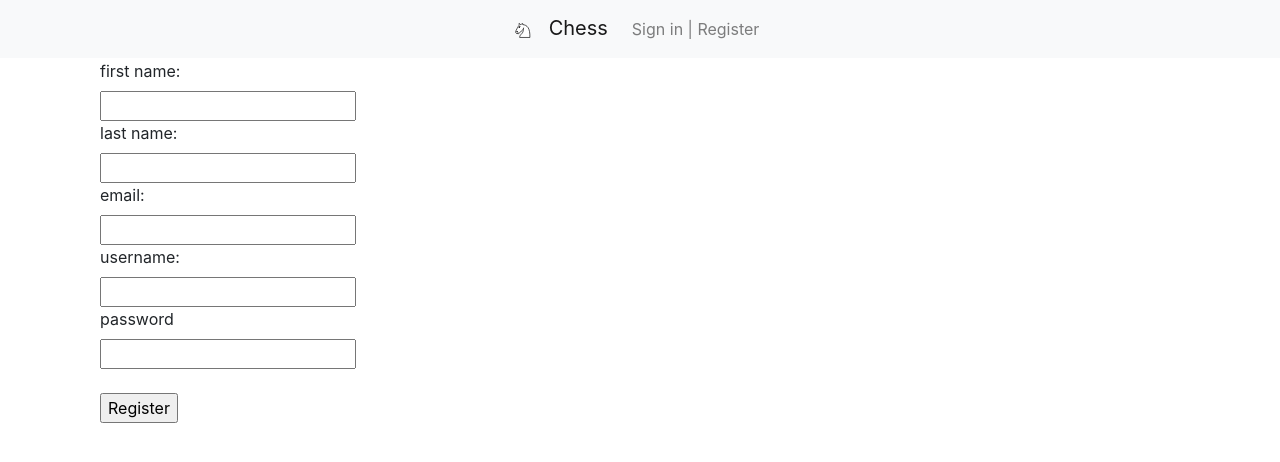
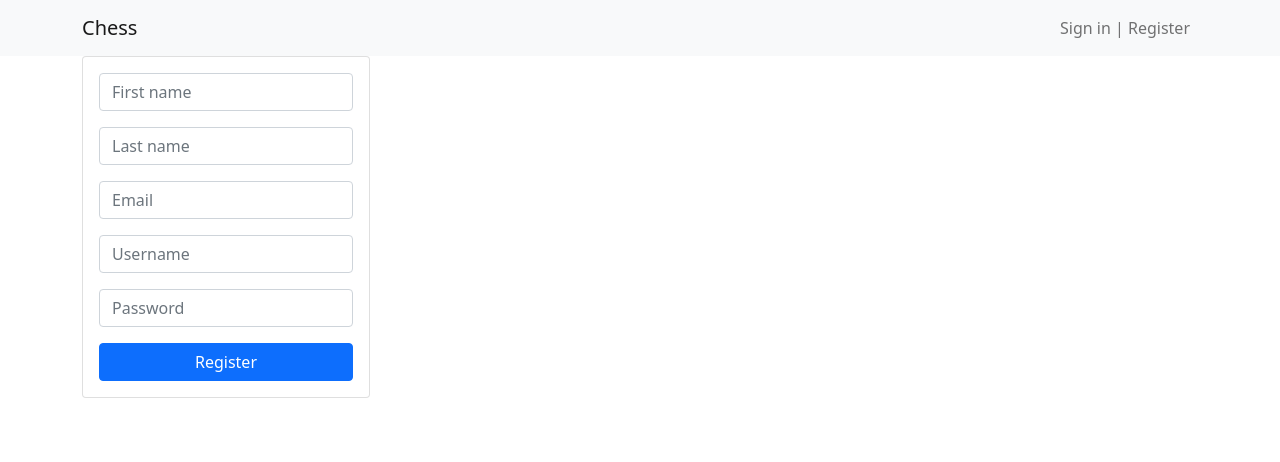
Before and after one commit to injornal/chess-rating-system, a Flask app: page /register/ in a window 1280 px wide. Shown: the top 462 px of the page. Run offline with Flask 3, Linux system fonts and the light colour scheme; some libraries are stand-ins or nearby versions.

Commit message:
some frontend improvements

```diff
--- a/alembic.ini
+++ b/alembic.ini
@@ -60,7 +60,7 @@ version_path_separator = os  # Use os.pathsep. Default configuration used for ne
 # are written from script.py.mako
 # output_encoding = utf-8
 
-sqlalchemy.url = postgresql://chess:lynbrook_chess@localhost:5432/chess_database
+sqlalchemy.url = "postgresql://chess:lynbrook_chess@localhost:5432/chess_database"
 
 
 [post_write_hooks]
--- a/requirements.txt
+++ b/requirements.txt
@@ -1,5 +1,5 @@
 blinker==1.6.2
-click==8.1.5
+click==8.1.6
 Flask==2.3.2
 Flask-SQLAlchemy==3.0.5
 importlib-metadata==6.8.0
@@ -7,7 +7,7 @@ itsdangerous==2.1.2
 Jinja2==3.1.2
 MarkupSafe==2.1.3
 psycopg2-binary==2.9.6
-SQLAlchemy==2.0.18
+SQLAlchemy==2.0.19
 typing_extensions==4.7.1
 Werkzeug==2.3.6
-zipp==3.16.1
+zipp==3.16.2
--- a/src/chrate/blueprints/profile/templates/profile.html
+++ b/src/chrate/blueprints/profile/templates/profile.html
@@ -6,6 +6,7 @@
   <div class="row">
     <div class="col">
       <div class="card">
+        <h5 class="card-header text-center">Personal Info</h5>
         <div class="card-body">
           <div class="row">
             <div class="col">
@@ -36,7 +37,7 @@
     </div>
     <div class="col">
       <div class="card">
-        <h5 class="card-title text-center">Tournaments</h5>
+        <h5 class="card-header text-center">Tournaments</h5>
         <div class="card-body">
           {% for tournament in user.tournaments %}
           <div class="row">
--- a/src/chrate/blueprints/register/templates/register.html
+++ b/src/chrate/blueprints/register/templates/register.html
@@ -1,17 +1,18 @@
 {% extends 'base.html' %}
 
 {% block content %}
-<form action="/register" method="post">
-  <label for="firstname" >first name:</label><br>
-  <input type="text" id="firstname" name="firstname" required><br>
-  <label for="lastname">last name:</label><br>
-  <input type="text" id="lastname" name="lastname" required><br>
-  <label for="email">email:</label><br>
-  <input type="email" id="email" name="email" required><br>
-  <label for="username">username:</label><br>
-  <input type="text" id="username" name="username" required><br>
-  <label for="password">password</label><br>
-  <input type="password" id="password" name="password" required><br><br>
-  <input type="submit" value="Register">
-</form>
+<div class="card" style="width: 18rem;">
+  <div class="card-body">
+    <form action="/register" method="post">
+      <div class="vstack gap-3">
+        <input type="text" class="form-control" id="firstname" name="firstname" placeholder="First name" required>
+        <input type="text" class="form-control" id="lastname" name="lastname" placeholder="Last name" required>
+        <input type="email" class="form-control" id="email" name="email" placeholder="Email" required>
+        <input type="text" class="form-control" id="username" name="username" placeholder="Username" required>
+        <input type="password" class="form-control" id="password" name="password" placeholder="Password" required>
+        <input type="submit" class="btn btn-primary" value="Register">
+      </div>
+    </form>
+  </div>
+</div>
 {% endblock %}
--- a/src/chrate/cli/cmd_websrv.py
+++ b/src/chrate/cli/cmd_websrv.py
@@ -6,5 +6,4 @@ from chrate.app import app
 @click.group(invoke_without_command=True, help="Run webserver")
 @click.option("-d", "--debug", is_flag=True, help="Run in debug mode")
 def websrv(debug):
-    print("bla")
     app.run(debug=debug)
--- a/src/chrate/templates/base.html
+++ b/src/chrate/templates/base.html
@@ -2,26 +2,15 @@
 <html lang="en">
   <head>
     <meta charset="UTF-8" />
-    <link
-      rel="stylesheet"
-      href="https://cdn.jsdelivr.net/npm/bootstrap@4.0.0/dist/css/bootstrap.min.css"
-      integrity="sha384-Gn5384xqQ1aoWXA+058RXPxPg6fy4IWvTNh0E263XmFcJlSAwiGgFAW/dAiS6JXm"
-      crossorigin="anonymous"
-    />
+    <link href="https://cdn.jsdelivr.net/npm/bootstrap@5.1.3/dist/css/bootstrap.min.css" rel="stylesheet" integrity="sha384-1BmE4kWBq78iYhFldvKuhfTAU6auU8tT94WrHftjDbrCEXSU1oBoqyl2QvZ6jIW3" crossorigin="anonymous">
     <title>Chess</title>
   </head>
   <body>
-    <script src="https://code.jquery.com/jquery-3.2.1.slim.min.js" integrity="sha384-KJ3o2DKtIkvYIK3UENzmM7KCkRr/rE9/Qpg6aAZGJwFDMVNA/GpGFF93hXpG5KkN" crossorigin="anonymous"></script>
-    <script src="https://cdn.jsdelivr.net/npm/popper.js@1.12.9/dist/umd/popper.min.js" integrity="sha384-ApNbgh9B+Y1QKtv3Rn7W3mgPxhU9K/ScQsAP7hUibX39j7fakFPskvXusvfa0b4Q" crossorigin="anonymous"></script>
-    <script src="https://cdn.jsdelivr.net/npm/bootstrap@4.0.0/dist/js/bootstrap.min.js" integrity="sha384-JZR6Spejh4U02d8jOt6vLEHfe/JQGiRRSQQxSfFWpi1MquVdAyjUar5+76PVCmYl" crossorigin="anonymous"></script>
-
+    <script src="https://cdn.jsdelivr.net/npm/bootstrap@5.1.3/dist/js/bootstrap.bundle.min.js" integrity="sha384-ka7Sk0Gln4gmtz2MlQnikT1wXgYsOg+OMhuP+IlRH9sENBO0LRn5q+8nbTov4+1p" crossorigin="anonymous"></script>
     <nav class="navbar navbar-expand navbar-light bg-light">
-      <ul class="navbar-nav collapse navbar-collapse justify-content-center">
-        <li class="navbar-item">
-          <a class="navbar-brand" href="/">
-            <img src="{{ url_for('static', filename='knight.svg') }}" class="navbar-brand"/>Chess
-          </a>
-        </li>
+      <div class="container">
+        <a class="navbar-brand" href="/">Chess</a>
+        <ul class="navbar-nav">
           {% if "user_id" in session %}
           <li class="nav-item">
             <a class="nav-link" href="/tournament">Tournaments</a>
@@ -38,16 +27,19 @@
           </li>
           {% endif %}
         </ul>
+      </div>
     </nav>
     <div class="content">
       {% with messages = get_flashed_messages(with_categories=true) %}
         {% for category, message in messages %}
-          <div class="alert alert-{{ category }}">{{ message }}</div>
+          <div class="alert alert-{{ category }}" role="alert">{{ message }}</div>
         {% endfor %}
       {% endwith %}
       <div class="container">
         <div class="col-2"></div>
-          <div class="col">{% block content %}{% endblock %}</div>
+        <div class="col">
+          {% block content %} {% endblock %}
+         </div>
         <div class="col-2"></div>
       </div>
     </div>
```
Also changed, not shown: src/chrate/blueprints/login/templates/login.html (+14 -9 lines). Lines whose indentation alone changed are shown as unchanged.
